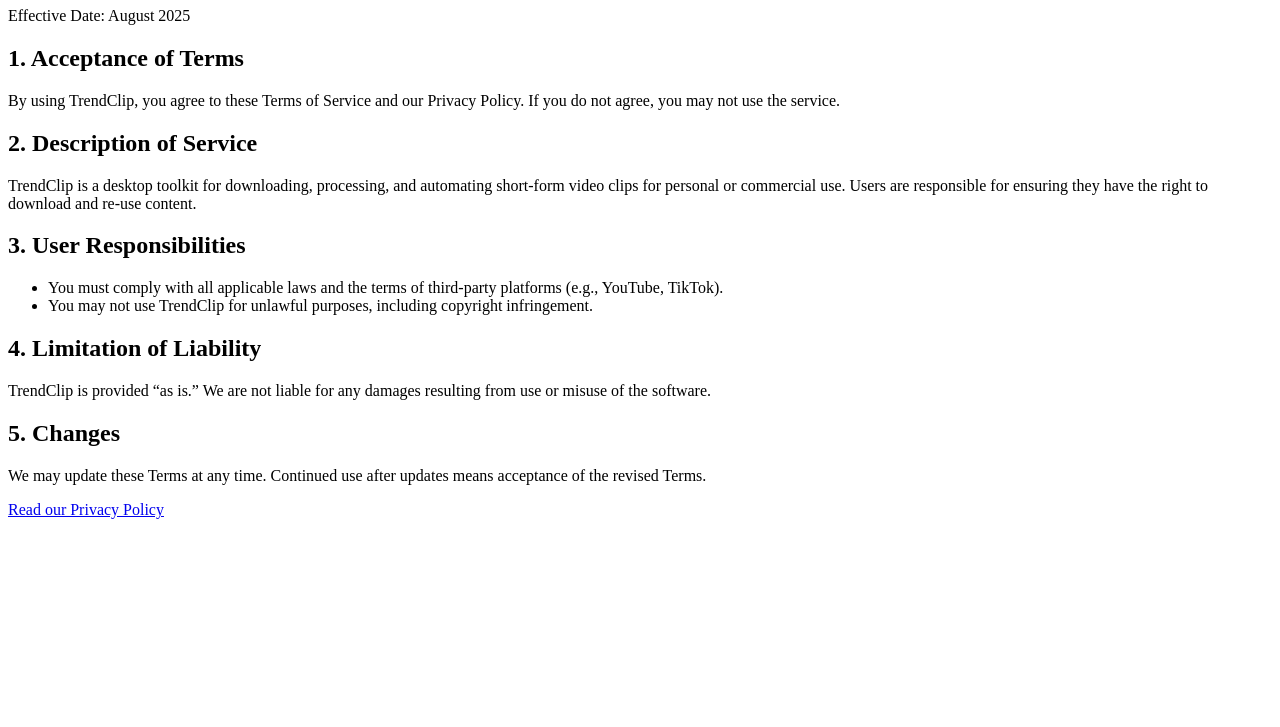
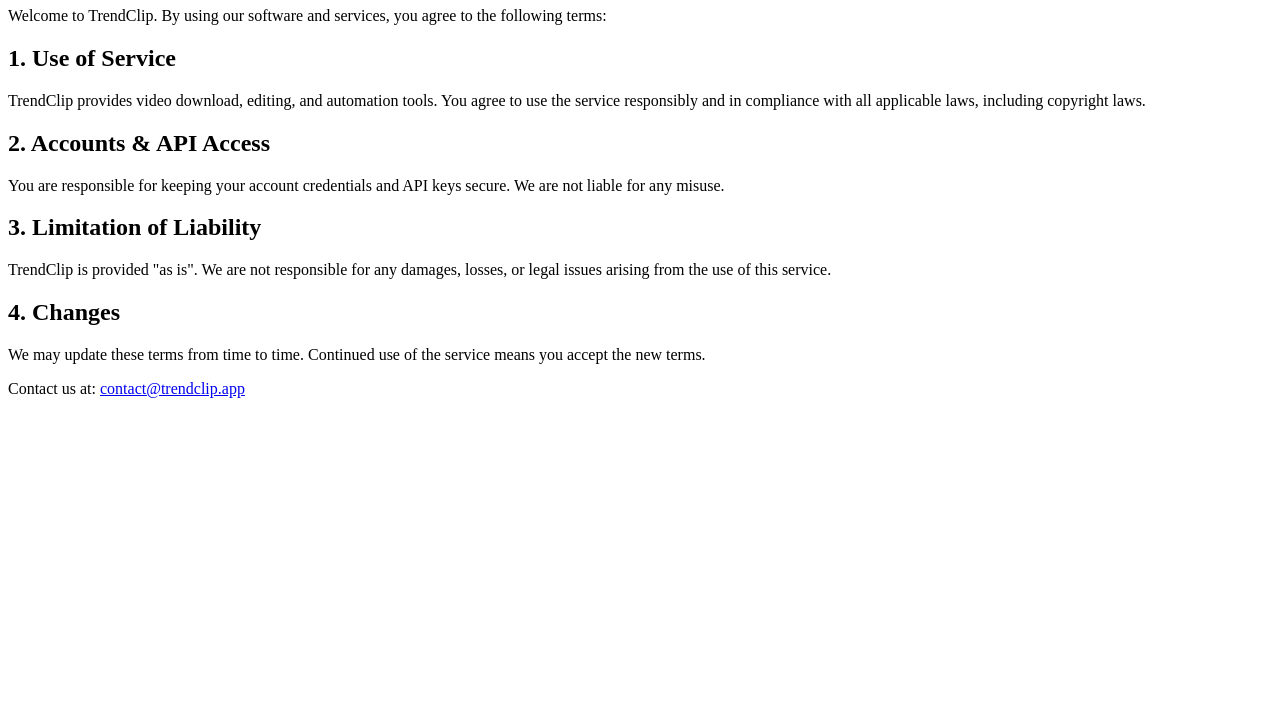
Before and after one commit to jyork07/trendclip, a plain HTML site: page terms.html in a window 1280 px wide. Shown: the part 73-800 px from the top of the page. Drawn offline with Linux system fonts and the light colour scheme.

Commit message:
Update terms.html

```diff
--- a/terms.html
+++ b/terms.html
@@ -5,28 +5,21 @@
   <title>TrendClip - Terms of Service</title>
 </head>
 <body>
-  <h1>TrendClip - Terms of Service</h1>
-  <p>Effective Date: August 2025</p>
+  <h1>Terms of Service</h1>
+  <p>Welcome to TrendClip. By using our software and services, you agree to the following terms:</p>
 
-  <h2>1. Acceptance of Terms</h2>
-  <p>By using TrendClip, you agree to these Terms of Service and our Privacy Policy. If you do not agree, you may not use the service.</p>
+  <h2>1. Use of Service</h2>
+  <p>TrendClip provides video download, editing, and automation tools. You agree to use the service responsibly and in compliance with all applicable laws, including copyright laws.</p>
 
-  <h2>2. Description of Service</h2>
-  <p>TrendClip is a desktop toolkit for downloading, processing, and automating short-form video clips for personal or commercial use.
-  Users are responsible for ensuring they have the right to download and re-use content.</p>
+  <h2>2. Accounts & API Access</h2>
+  <p>You are responsible for keeping your account credentials and API keys secure. We are not liable for any misuse.</p>
 
-  <h2>3. User Responsibilities</h2>
-  <ul>
-    <li>You must comply with all applicable laws and the terms of third-party platforms (e.g., YouTube, TikTok).</li>
-    <li>You may not use TrendClip for unlawful purposes, including copyright infringement.</li>
-  </ul>
+  <h2>3. Limitation of Liability</h2>
+  <p>TrendClip is provided "as is". We are not responsible for any damages, losses, or legal issues arising from the use of this service.</p>
 
-  <h2>4. Limitation of Liability</h2>
-  <p>TrendClip is provided “as is.” We are not liable for any damages resulting from use or misuse of the software.</p>
+  <h2>4. Changes</h2>
+  <p>We may update these terms from time to time. Continued use of the service means you accept the new terms.</p>
 
-  <h2>5. Changes</h2>
-  <p>We may update these Terms at any time. Continued use after updates means acceptance of the revised Terms.</p>
-
-  <p><a href="privacy.html">Read our Privacy Policy</a></p>
+  <p>Contact us at: <a href="mailto:contact@trendclip.app">contact@trendclip.app</a></p>
 </body>
 </html>
```
